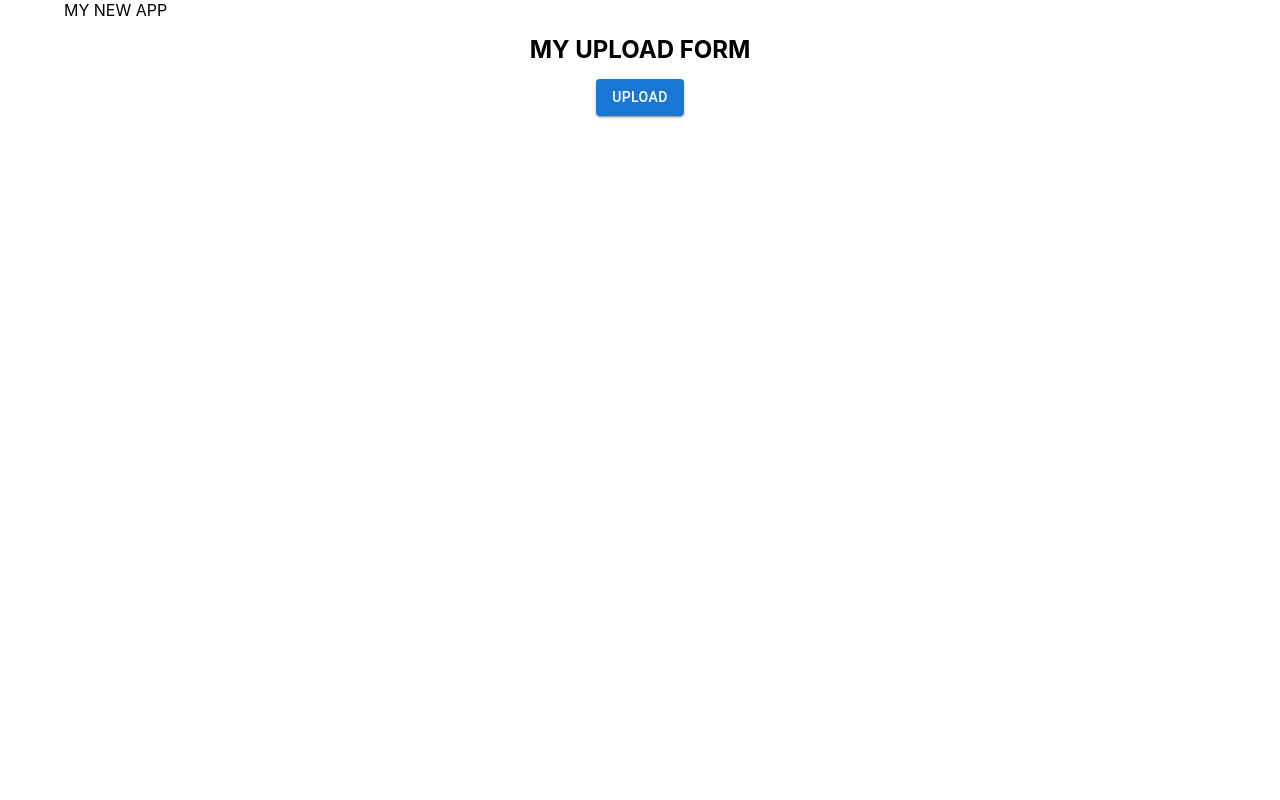
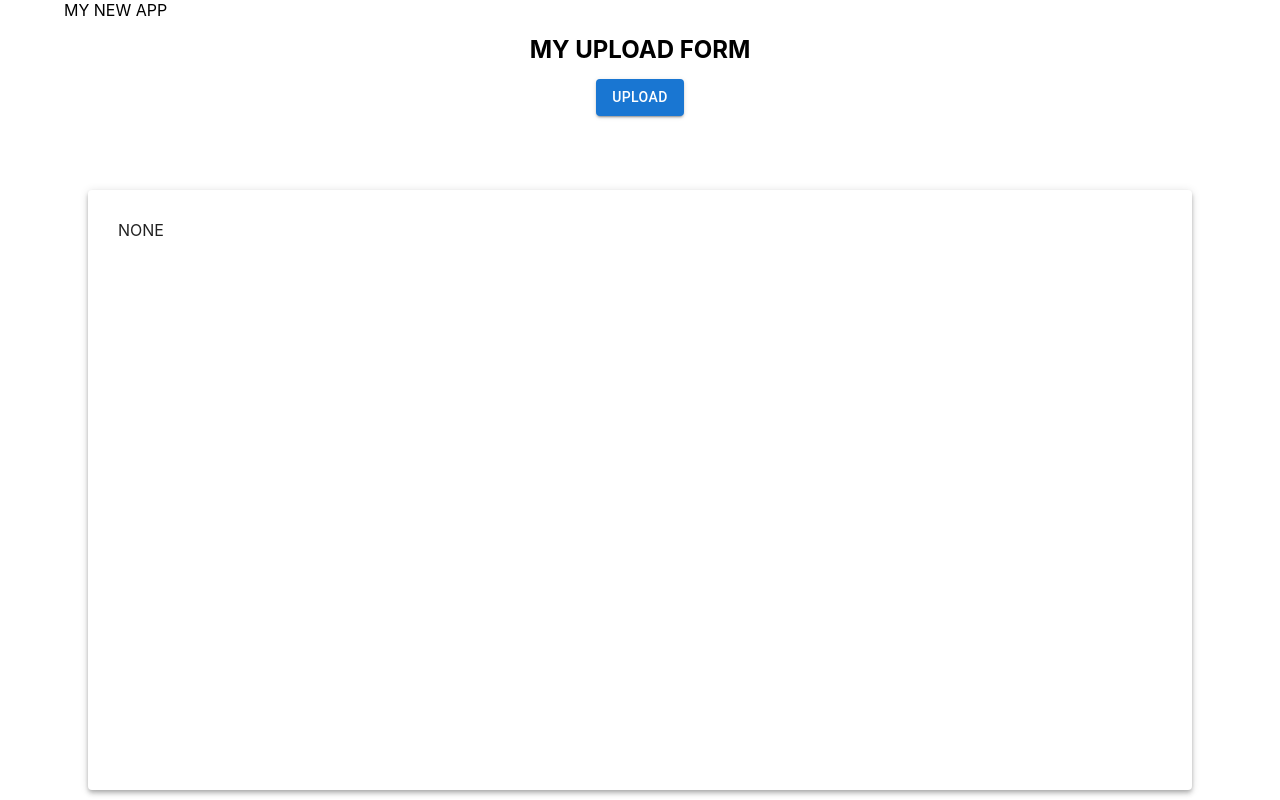
Before and after one commit to gualnet/CH_PDF_2_TXT, a React (Create React App) app in the folder front/: page / in a window 1280 px wide. Built offline with nearby package versions, Linux system fonts and the light colour scheme.

Commit message:
add component to display the text

```diff
--- a/front/src/App.js
+++ b/front/src/App.js
@@ -3,6 +3,7 @@ import { Container } from '@mui/material';
 
 import './App.css';
 import UploadForm from './components/UploadForm/UploadForm';
+import TextDisplay from './components/TextDisplay/TextDisplay';
 
 function App() {
   return (
@@ -10,6 +11,7 @@ function App() {
       <Container>
         MY NEW APP
         <UploadForm />
+        <TextDisplay />
       </Container>
     </div>
   );
--- /dev/null
+++ b/front/src/components/TextDisplay/TextDisplay.jsx
@@ -0,0 +1,23 @@
+import { Container, Paper } from '@mui/material';
+import React, { useState } from 'react';
+
+import './TextDisplay.scss';
+
+const TextDisplay = () => {
+
+  const [textToDisplay, setTextToDisplay] = useState('NONE');
+
+  return (
+    <Container id='display-container'>
+      <Paper
+        className='card'
+        id='text-container'
+        elevation={4}
+      >
+        {textToDisplay}
+      </Paper>
+    </Container>
+  );
+};
+
+export default TextDisplay;
--- /dev/null
+++ b/front/src/components/TextDisplay/TextDisplay.scss
@@ -0,0 +1,17 @@
+#display-container {
+  display: flex;
+  height: calc(100% - 200px);
+  // border: 1px solid red;
+}
+
+#display-container {
+  #text-container {
+    box-sizing: border-box;
+    display: flex;
+    flex-direction: column;
+    height: 100%;
+    width: 100%;
+    padding: 30px;
+    overflow-y: scroll;
+  }
+}
```
